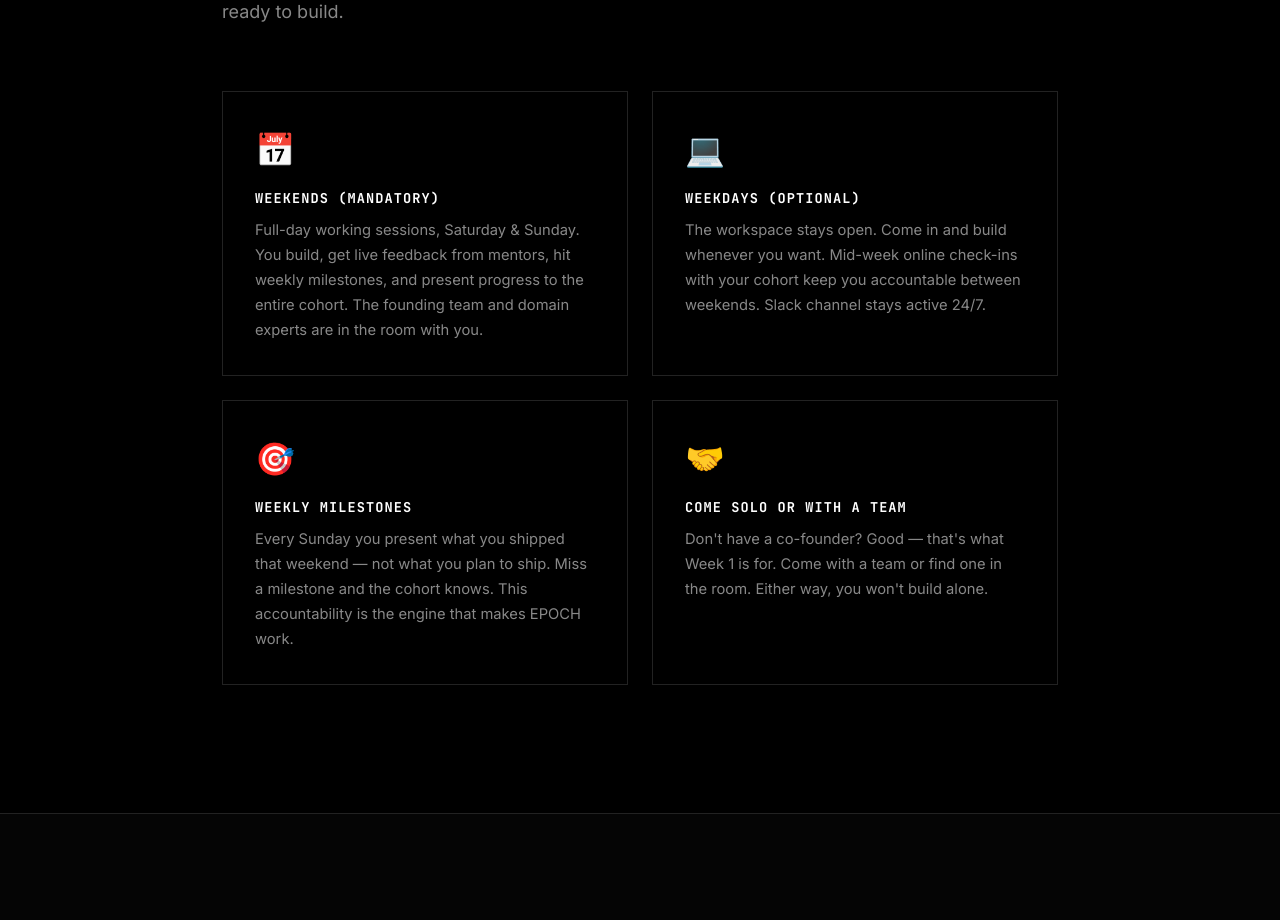
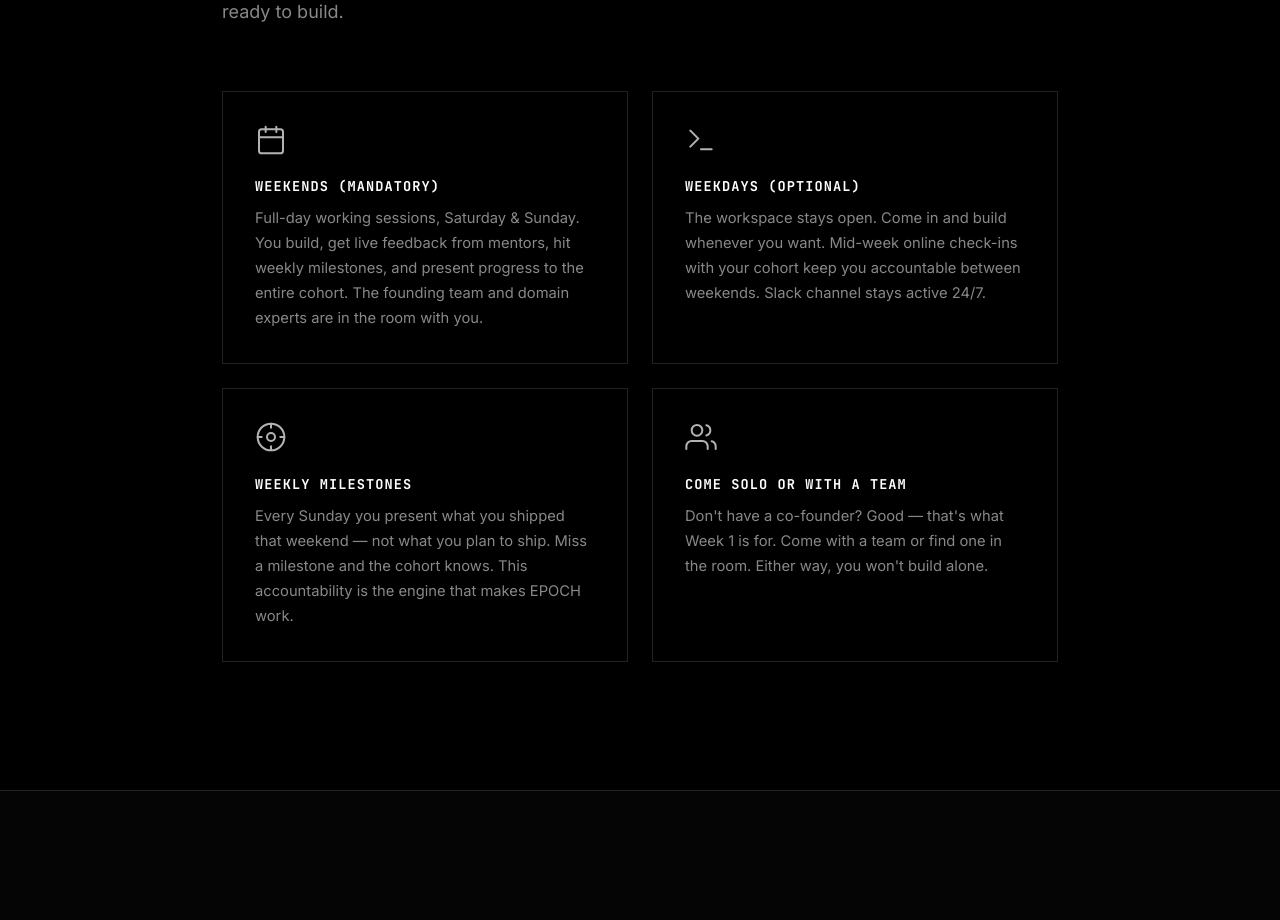
Before and after one commit to SriramKintada/Epoch_Hack, a React (Vite) app: page / in a window 1280 px wide. Shown: the part 2780-3700 px from the top of the page. Built offline with nearby package versions, Linux system fonts and the light colour scheme; no server answers.

Commit message:
Replace emoji icons with minimal B&W SVG line icons

```diff
--- a/src/components/HowItWorks.tsx
+++ b/src/components/HowItWorks.tsx
@@ -13,22 +13,30 @@ export default function HowItWorks() {
 
                 <div className="how-grid fade-in" style={{ transitionDelay: '0.2s' }}>
                     <div className="how-card">
-                        <div className="how-icon">📅</div>
+                        <div className="how-icon">
+                            <svg width="32" height="32" viewBox="0 0 24 24" fill="none" stroke="currentColor" strokeWidth="1.5" strokeLinecap="round" strokeLinejoin="round"><rect x="3" y="4" width="18" height="18" rx="2"/><line x1="3" y1="10" x2="21" y2="10"/><line x1="16" y1="2" x2="16" y2="6"/><line x1="8" y1="2" x2="8" y2="6"/></svg>
+                        </div>
                         <h4>Weekends (Mandatory)</h4>
                         <p>Full-day working sessions, Saturday & Sunday. You build, get live feedback from mentors, hit weekly milestones, and present progress to the entire cohort. The founding team and domain experts are in the room with you.</p>
                     </div>
                     <div className="how-card">
-                        <div className="how-icon">💻</div>
+                        <div className="how-icon">
+                            <svg width="32" height="32" viewBox="0 0 24 24" fill="none" stroke="currentColor" strokeWidth="1.5" strokeLinecap="round" strokeLinejoin="round"><polyline points="4 17 10 11 4 5"/><line x1="12" y1="19" x2="20" y2="19"/></svg>
+                        </div>
                         <h4>Weekdays (Optional)</h4>
                         <p>The workspace stays open. Come in and build whenever you want. Mid-week online check-ins with your cohort keep you accountable between weekends. Slack channel stays active 24/7.</p>
                     </div>
                     <div className="how-card">
-                        <div className="how-icon">🎯</div>
+                        <div className="how-icon">
+                            <svg width="32" height="32" viewBox="0 0 24 24" fill="none" stroke="currentColor" strokeWidth="1.5" strokeLinecap="round" strokeLinejoin="round"><circle cx="12" cy="12" r="10"/><circle cx="12" cy="12" r="3"/><line x1="12" y1="2" x2="12" y2="5"/><line x1="12" y1="19" x2="12" y2="22"/><line x1="2" y1="12" x2="5" y2="12"/><line x1="19" y1="12" x2="22" y2="12"/></svg>
+                        </div>
                         <h4>Weekly Milestones</h4>
                         <p>Every Sunday you present what you shipped that weekend — not what you plan to ship. Miss a milestone and the cohort knows. This accountability is the engine that makes EPOCH work.</p>
                     </div>
                     <div className="how-card">
-                        <div className="how-icon">🤝</div>
+                        <div className="how-icon">
+                            <svg width="32" height="32" viewBox="0 0 24 24" fill="none" stroke="currentColor" strokeWidth="1.5" strokeLinecap="round" strokeLinejoin="round"><path d="M17 21v-2a4 4 0 0 0-4-4H5a4 4 0 0 0-4 4v2"/><circle cx="9" cy="7" r="4"/><path d="M23 21v-2a4 4 0 0 0-3-3.87"/><path d="M16 3.13a4 4 0 0 1 0 7.75"/></svg>
+                        </div>
                         <h4>Come Solo or With a Team</h4>
                         <p>Don't have a co-founder? Good — that's what Week 1 is for. Come with a team or find one in the room. Either way, you won't build alone.</p>
                     </div>
--- a/src/index.css
+++ b/src/index.css
@@ -644,8 +644,14 @@ h4 {
 }
 
 .how-icon {
-    font-size: 2rem;
     margin-bottom: 1rem;
+    color: var(--text-main);
+    opacity: 0.7;
+}
+
+.how-icon svg {
+    width: 32px;
+    height: 32px;
 }
 
 .how-card h4 {
```
